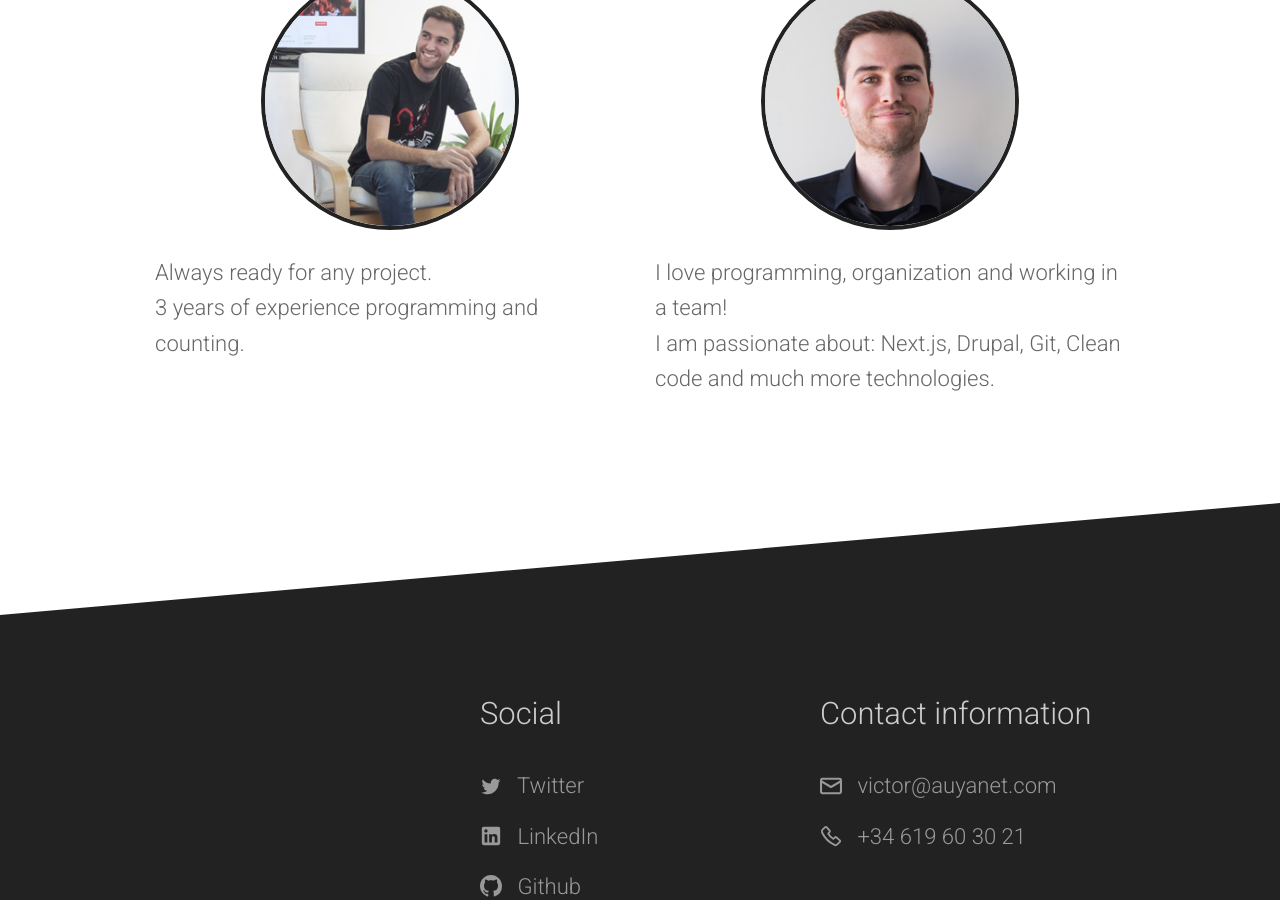
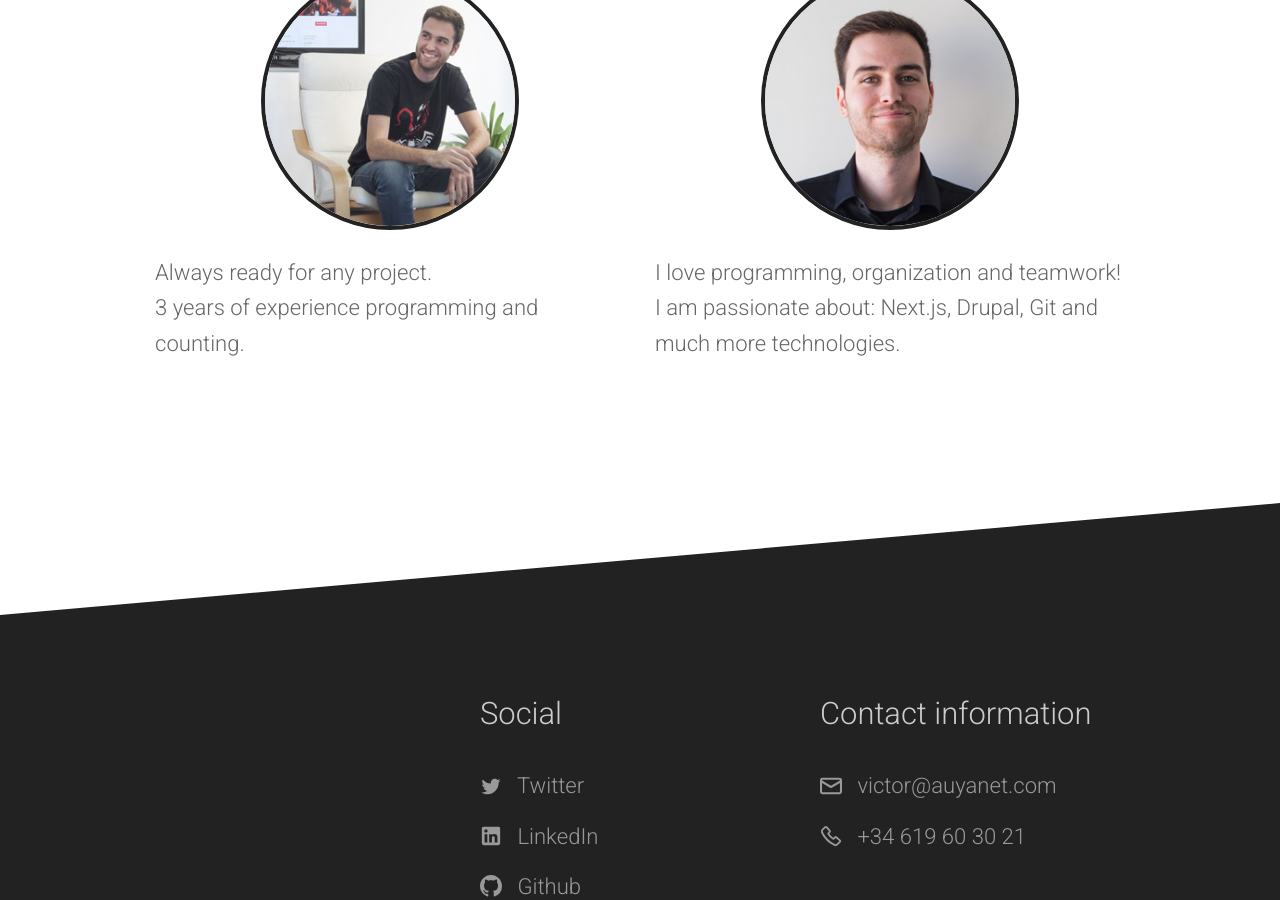
Before and after one commit to VAuyanet/portfolio, a Jekyll site: the page built from about.html, in a window 1280 px wide and 900 px high, scrolled down 603 px. Built offline with Jekyll 4.4.1, drawn with Linux system fonts in a browser that asks for light colours.

Commit message:
Improve about text + remove unused class

```diff
--- a/about.html
+++ b/about.html
@@ -28,7 +28,6 @@ heading: About me
       <div class="col-50">
         <div class="about-img mb-25">
           <img
-            class="b-lazy"
             src="{{ site.base_url }}/images/victor-auyanet-formal.jpg"
             alt="Victor Auyanet dressed formal"
             width="270"
@@ -37,10 +36,10 @@ heading: About me
         </div>
         <div class="about-text">
           <p>
-            I love programming, organization and working in a team!
+            I love programming, organization and teamwork!
           </p>
           <p>
-            I am passionate about: Next.js, Drupal, Git, Clean code and much more technologies.
+            I am passionate about: Next.js, Drupal, Git and much more technologies.
           </p>
         </div>
       </div>
```
